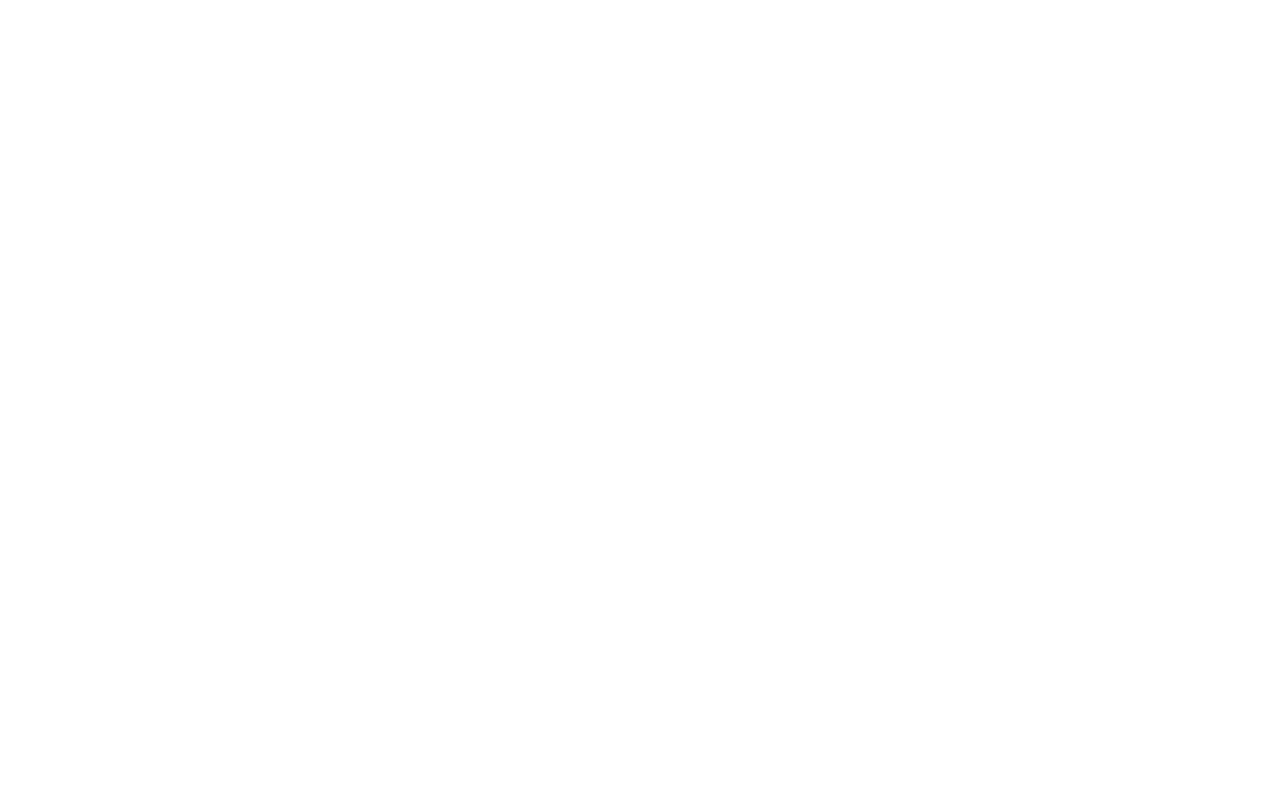
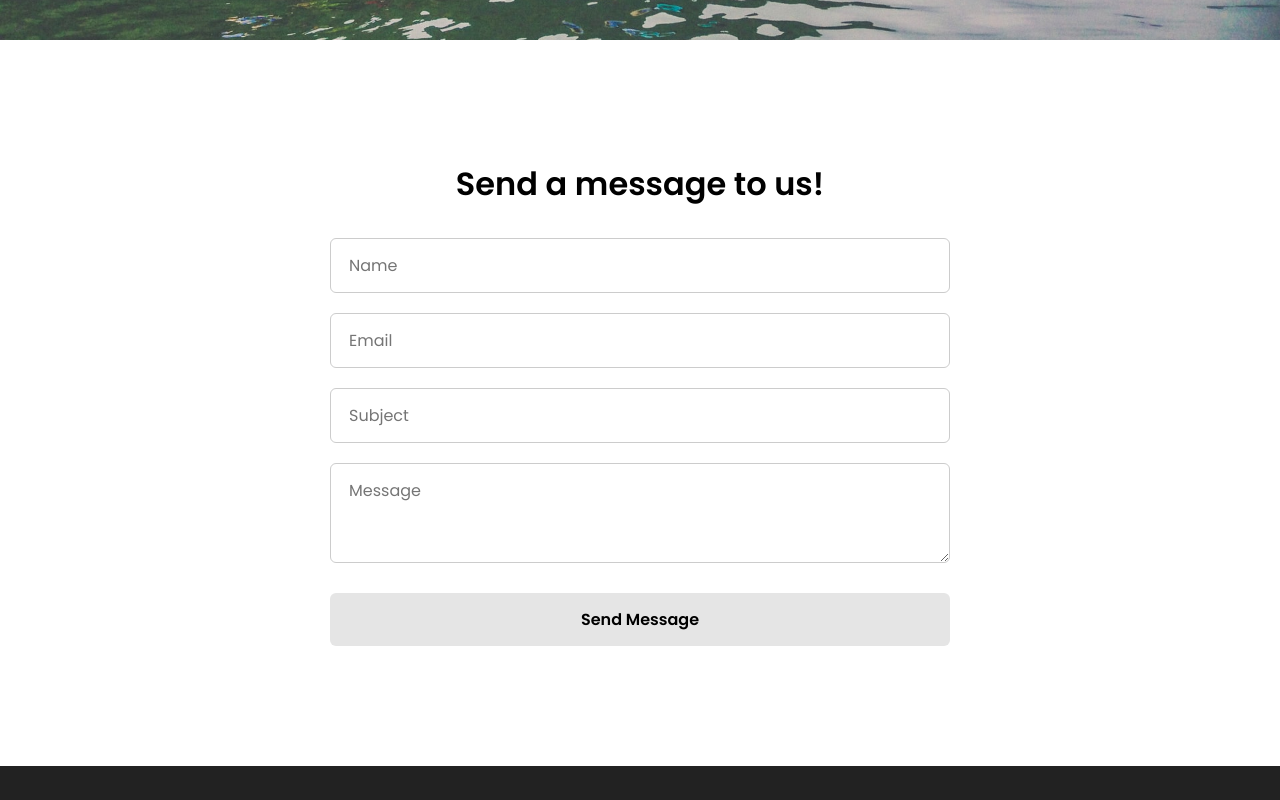
Before and after one commit to nagham-aljawish/Trippy, a React (Vite) app: page /contact in a window 1280 px wide. Shown: the part 760-1560 px from the top of the page. Before the commit the page ends 800 px from the top, so only its background shows below. Built offline with nearby package versions, Linux system fonts and the light colour scheme.

Commit message:
build form about contact

```diff
--- a/src/App.jsx
+++ b/src/App.jsx
@@ -55,10 +55,7 @@ function App() {
         <Route path="about" element={<About/>}/>
         <Route path="contact" element={<Contact />}/>
         <Route path="service" element={<Services />}/>
-        </Route>
-      <Route path="/auth" element={<Auth />} >
-        <Route path="login" element={<Login />}/>
-        <Route path="signup" element={<SignUp />}/>
+        <Route path="auth" element={<Auth />} />
       </Route>
     </Routes>
     <Footer>
--- /dev/null
+++ b/src/components/Form/Form.css
@@ -0,0 +1,57 @@
+.form-section {
+  width: 100%;
+  max-width: 700px;
+  margin: 80px auto;
+  padding: 40px;
+  background: #fff;
+  text-align: center;
+  border-radius: 8px;
+}
+
+.form-section h3 {
+  font-size: 32px;
+  margin-bottom: 30px;
+  font-weight: 600;
+}
+
+.form-section form {
+  display: flex;
+  flex-direction: column;
+  gap: 20px;
+}
+
+.input {
+  width: 100%;
+  padding: 14px 18px;
+  font-size: 16px;
+  border: 1px solid #ccc;
+  border-radius: 6px;
+  outline: none;
+  transition: 0.2s;
+}
+
+.input:focus {
+  border-color: #000;
+}
+
+.form-section button {
+  margin-top: 10px;
+  padding: 14px;
+  font-size: 16px;
+  font-weight: 600;
+  background: #e5e5e5;
+  border: none;
+  border-radius: 6px;
+  cursor: pointer;
+  transition: 0.2s;
+}
+
+.form-section button:hover {
+  background: #090808;
+  color: white;
+}
+
+.message {
+  min-height: 100px;
+  resize: vertical;
+}
--- /dev/null
+++ b/src/components/Form/Form.jsx
@@ -0,0 +1,32 @@
+import './Form.css'
+
+const Form = ({title ,fields, buttonText, onSubmit}) => {
+  return (
+    <div className="form-section">
+        <h3>{title}</h3>
+        <form onSubmit={onSubmit}>
+       {fields.map((field, index) =>
+        field.type === "textarea" ? (
+            <textarea
+            key={index}
+            placeholder={field.placeholder}
+            name={field.name}
+            className="input message"
+            />
+        ) : (
+        <input
+        key={index}
+        type={field.type}
+        placeholder={field.placeholder}
+        name={field.name}
+        className="input"
+        />
+  )
+)}
+         <button type="submit">{buttonText}</button>
+      </form>
+    </div>
+  )
+}
+
+export default Form
--- a/src/pages/Auth.jsx
+++ b/src/pages/Auth.jsx
@@ -1,7 +1,9 @@
 import React from 'react'
 import { Link, Outlet } from 'react-router-dom'
+import Header from '../components/Header/Header'
+import Hero from '../components/Hero/Hero'
 
-const Auth = () => {
+/*const Auth = () => {
   return (
     <div>
         <Link to="/auth/login">login</Link>
@@ -12,4 +14,15 @@ const Auth = () => {
   )
 }
 
+export default Auth*/
+const Auth = () => {
+  return (
+     <div>
+    <Header>
+    <Hero bgImage="/assets/img/contact.jpg" title="Sign Up" />
+    </Header>
+    </div>
+  )
+}
+
 export default Auth
--- a/src/pages/Contact.jsx
+++ b/src/pages/Contact.jsx
@@ -1,9 +1,32 @@
+import Form from "../components/Form/Form"
+import Header from "../components/Header/Header"
+import Hero from "../components/Hero/Hero"
 
 
 const Contact = () => {
+   const fields = [
+    { name: "name", type: "text", placeholder: "Name" },
+    { name: "email", type: "email", placeholder: "Email" },
+    { name: "subject", type: "text", placeholder: "Subject" },
+    { name: "message", type: "textarea", placeholder: "Message" },
+  ]
+
+  const handleSubmit = (e) => {
+    e.preventDefault()
+    console.log("Form submitted")
+  }
+
   return (
     <div>
-        hello from contact
+    <Header>
+    <Hero bgImage="/assets/img/contact.jpg" title="Contact" />
+    </Header>
+    <Form
+        title="Send a message to us!"
+        fields={fields}
+        buttonText="Send Message"
+        onSubmit={handleSubmit}
+      />
     </div>
   )
 }
```
Also changed, not shown: public/assets/img/contact.jpg (added).
